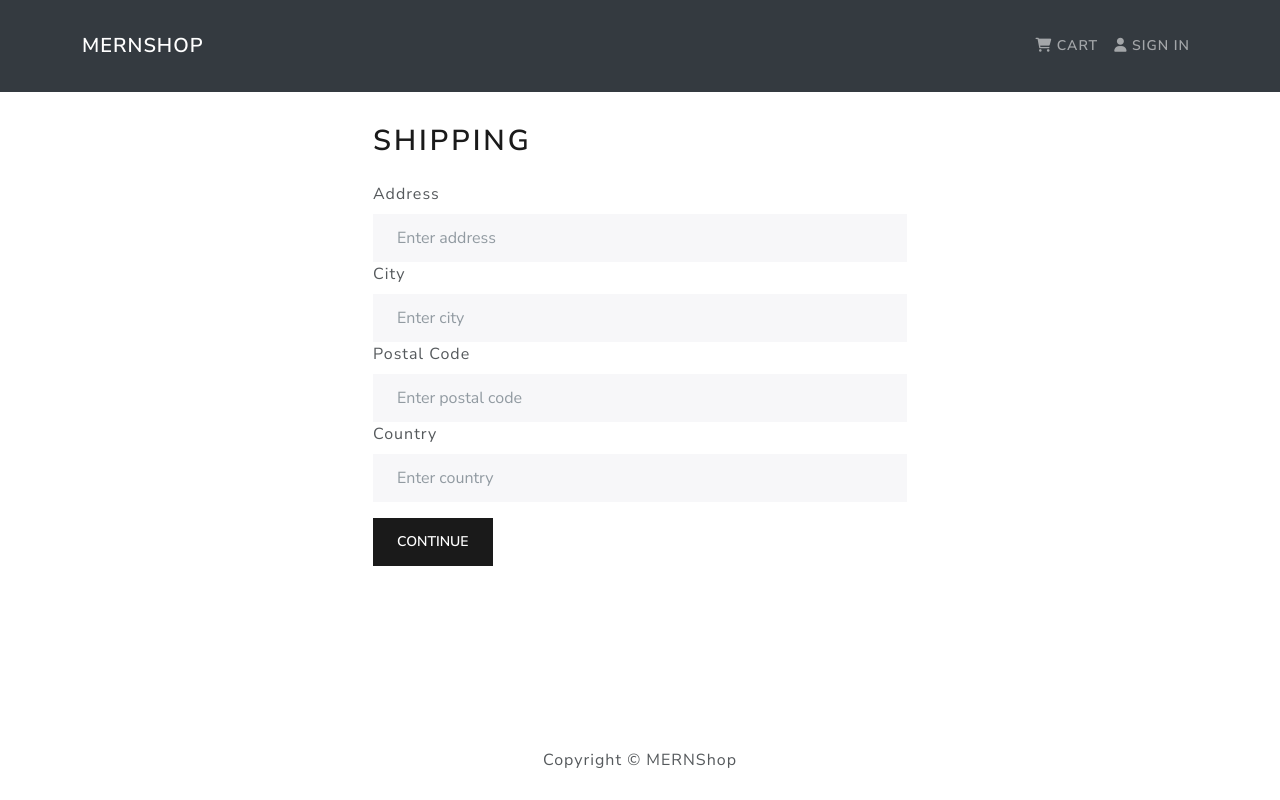
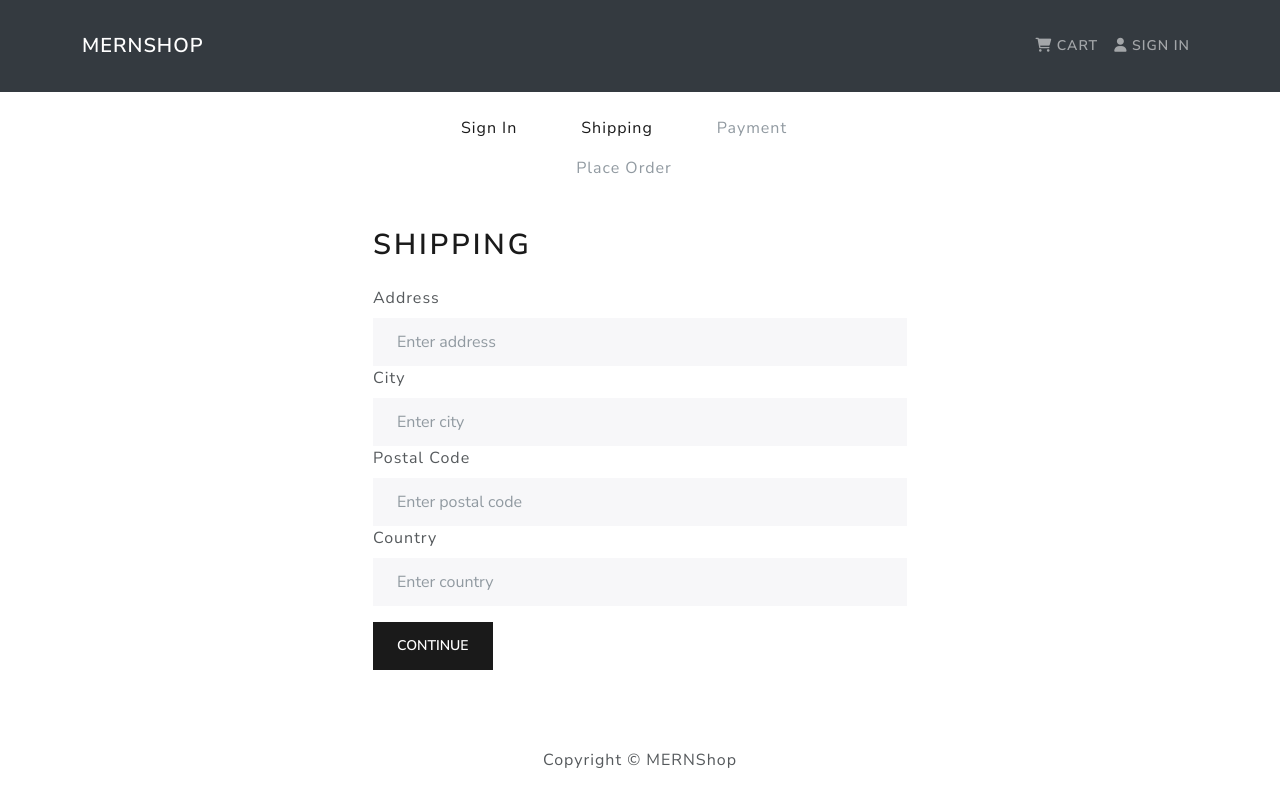
Before and after one commit to amejid/mern-shop, a React (Create React App) app in the folder frontend/: page /shipping in a window 1280 px wide. Built offline with nearby package versions, Linux system fonts and the light colour scheme.

Commit message:
Create checkout steps

```diff
--- /dev/null
+++ b/frontend/src/components/CheckoutSteps.js
@@ -0,0 +1,47 @@
+import {Nav} from "react-bootstrap";
+import {LinkContainer} from "react-router-bootstrap";
+
+const CheckoutSteps = ({step1, step2, step3, step4}) => {
+  return (
+    <Nav className='justify-content-center mb-4'>
+      <Nav.Item>
+        {step1 ? (
+          <LinkContainer to='/login'>
+            <Nav.Link href='/login'>Sign In</Nav.Link>
+          </LinkContainer>
+        ) : (
+          <Nav.Link disabled>Sign In</Nav.Link>
+        )}
+      </Nav.Item>
+      <Nav.Item>
+        {step2 ? (
+          <LinkContainer to='/shipping'>
+            <Nav.Link href='/shipping'>Shipping</Nav.Link>
+          </LinkContainer>
+        ) : (
+          <Nav.Link disabled>Shipping</Nav.Link>
+        )}
+      </Nav.Item>
+      <Nav.Item>
+        {step3 ? (
+          <LinkContainer to='/payment'>
+            <Nav.Link href='/payment'>Payment</Nav.Link>
+          </LinkContainer>
+        ) : (
+          <Nav.Link disabled>Payment</Nav.Link>
+        )}
+      </Nav.Item>
+      <Nav.Item>
+        {step4 ? (
+          <LinkContainer to='/placeorder'>
+            <Nav.Link href='/placeorder'>Place Order</Nav.Link>
+          </LinkContainer>
+        ) : (
+          <Nav.Link disabled>Place Order</Nav.Link>
+        )}
+      </Nav.Item>
+    </Nav>
+  )
+}
+
+export default CheckoutSteps
--- a/frontend/src/screens/ShippingScreen.js
+++ b/frontend/src/screens/ShippingScreen.js
@@ -4,6 +4,7 @@
 import {useDispatch, useSelector} from "react-redux";
 import {saveShippingAddress} from "../store/actions/cartActions";
 import {useNavigate} from "react-router-dom";
+import CheckoutSteps from "../components/CheckoutSteps";
 
 const ShippingScreen = () => {
   const cart = useSelector(state => state.cart);
@@ -23,6 +24,7 @@
 
   return (
     <FormContainer>
+      <CheckoutSteps step1 step2/>
       <h1>Shipping</h1>
       <Form onSubmit={submitHandler}>
         <Form.Group controlId='address'>
```
